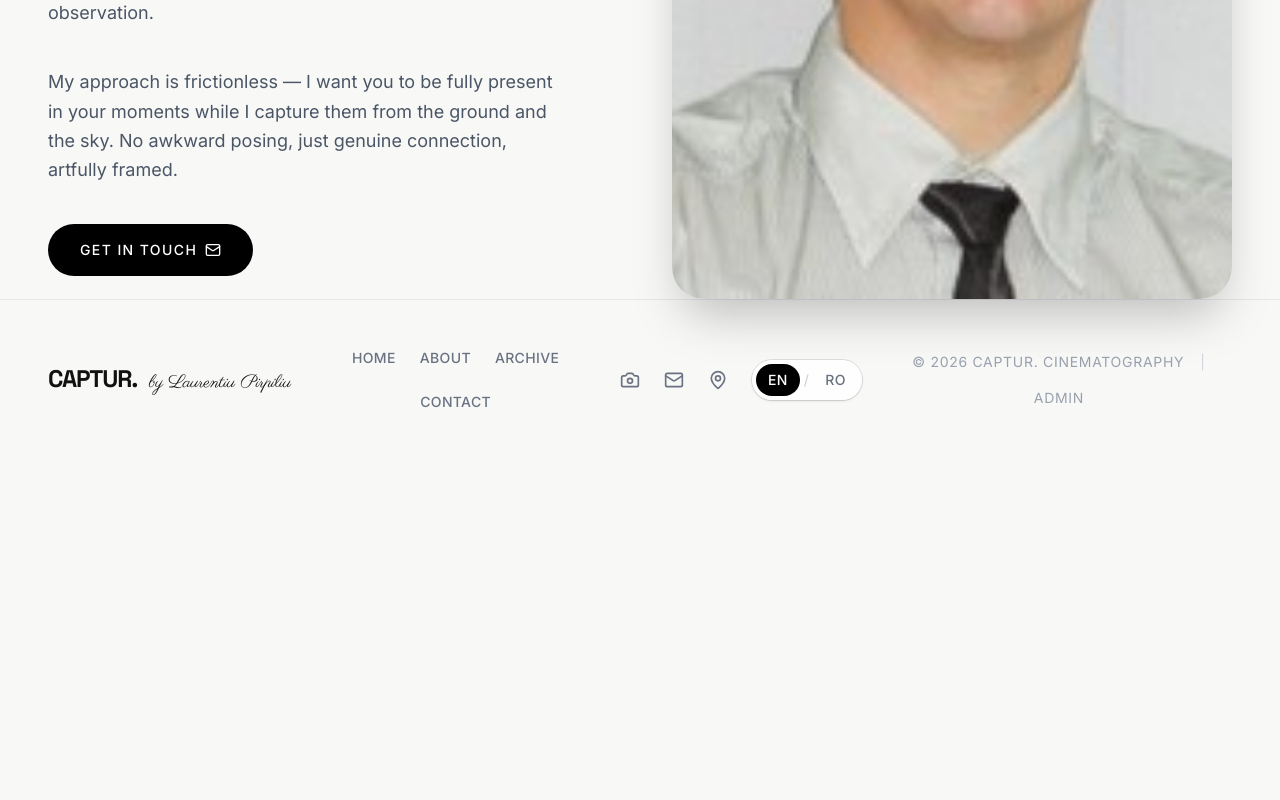
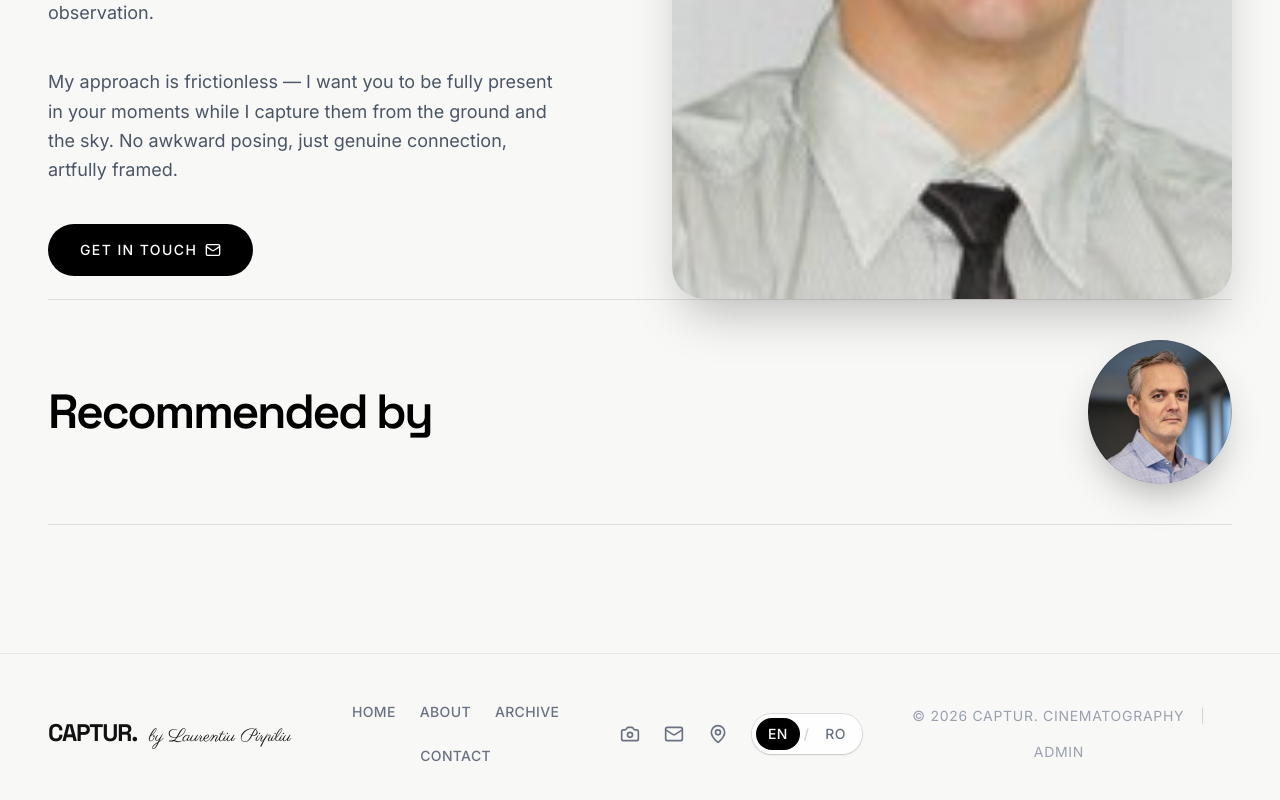
Before and after one commit to davidaltafini-collab/aura.-laurentiupirpiriu, a React (Vite) app: page /about in a window 1280 px wide. Shown: the part 640-1440 px from the top of the page. Before the commit the page ends 1100 px from the top, so only its background shows below. Built offline with nearby package versions, Linux system fonts and the light colour scheme; no server answers.

Commit message:
Add recommendation section to about page

```diff
--- a/src/i18n/en.json
+++ b/src/i18n/en.json
@@ -44,7 +44,9 @@
     "kicker": "Independent filmmaker and drone cinematographer with an eye for the unseen.",
     "bio1": "I believe that every love story has its own unique rhythm and visual language. For over a decade, I've been documenting high-end weddings across the globe, blending cinematic techniques with raw, documentary-style observation.",
     "bio2": "My approach is frictionless — I want you to be fully present in your moments while I capture them from the ground and the sky. No awkward posing, just genuine connection, artfully framed.",
-    "cta": "Get in Touch"
+    "cta": "Get in Touch",
+    "recommendedBy": "Recommended by",
+    "recommendedByAlt": "Portrait of the person recommending Laurentiu Pirpiliu"
   },
   "archive": {
     "kicker": "Archive",
--- a/src/i18n/ro.json
+++ b/src/i18n/ro.json
@@ -44,7 +44,9 @@
     "kicker": "Filmmaker și cinematograf de drone independent, cu ochi pentru nevăzut.",
     "bio1": "Cred că fiecare poveste de dragoste are propriul ritm și limbaj vizual. De peste un deceniu documentez nunți high-end din toată lumea, îmbinând tehnici cinematice cu observație documentară, autentică.",
     "bio2": "Abordarea mea e firească — vreau să fiți pe deplin prezenți în momentele voastre, în timp ce eu le surprind de la sol și din aer. Fără pozat stânjenitor, doar conexiune reală, cadrată cu măiestrie.",
-    "cta": "Ia legătura"
+    "cta": "Ia legătura",
+    "recommendedBy": "Recomandat de",
+    "recommendedByAlt": "Portretul persoanei care îl recomandă pe Laurentiu Pirpiliu"
   },
   "archive": {
     "kicker": "Arhivă",
--- a/src/pages/AboutMe.tsx
+++ b/src/pages/AboutMe.tsx
@@ -91,6 +91,25 @@ export default function AboutMe() {
         </div>
       </section>
 
+      <section className="px-6 md:px-12 pb-20 md:pb-32">
+        <motion.div
+          initial={{ opacity: 0, y: 24 }}
+          whileInView={{ opacity: 1, y: 0 }}
+          viewport={{ once: true, margin: "-80px" }}
+          transition={{ duration: 0.7, ease: "easeOut" }}
+          className="max-w-7xl mx-auto border-y border-black/10 py-8 md:py-10 flex flex-col sm:flex-row items-center justify-between gap-6 text-center sm:text-left"
+        >
+          <h2 className="font-display text-3xl md:text-5xl font-semibold tracking-tighter text-black">
+            {t('about.recommendedBy')}
+          </h2>
+          <img
+            src="/recommended-by.png"
+            alt={t('about.recommendedByAlt')}
+            className="h-28 w-28 md:h-36 md:w-36 rounded-full object-cover shadow-[0_18px_45px_-18px_rgba(0,0,0,0.45)] outline outline-1 outline-offset-[-1px] outline-black/10"
+          />
+        </motion.div>
+      </section>
+
       <Footer />
     </div>
   );
```
Also changed, not shown: public/recommended-by.png (added).
